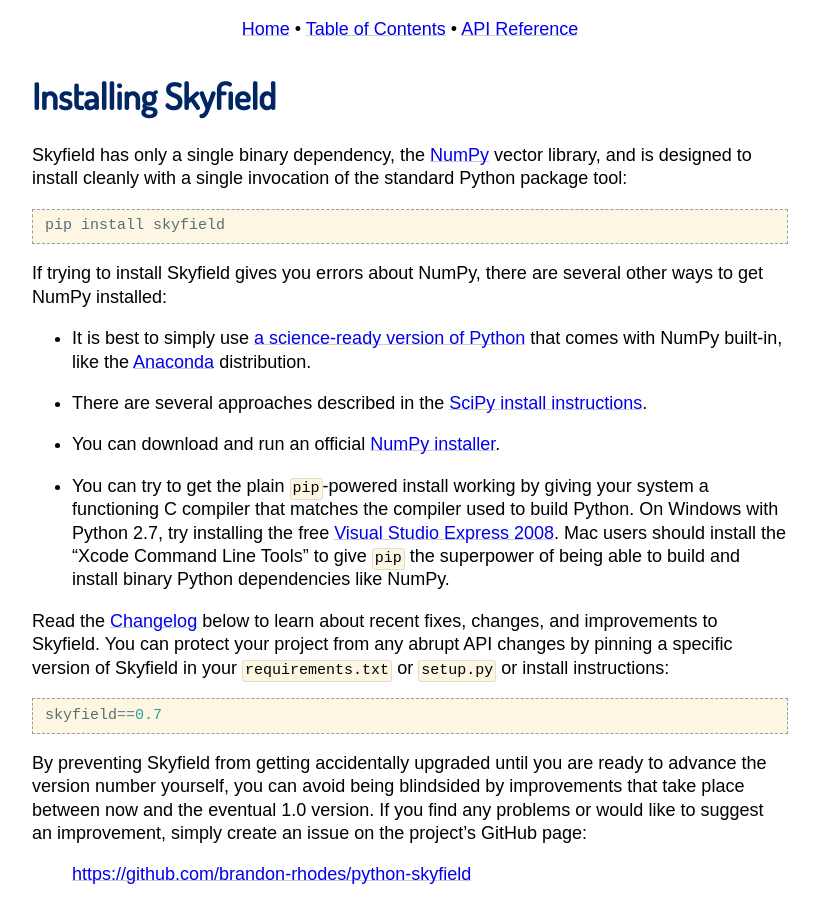
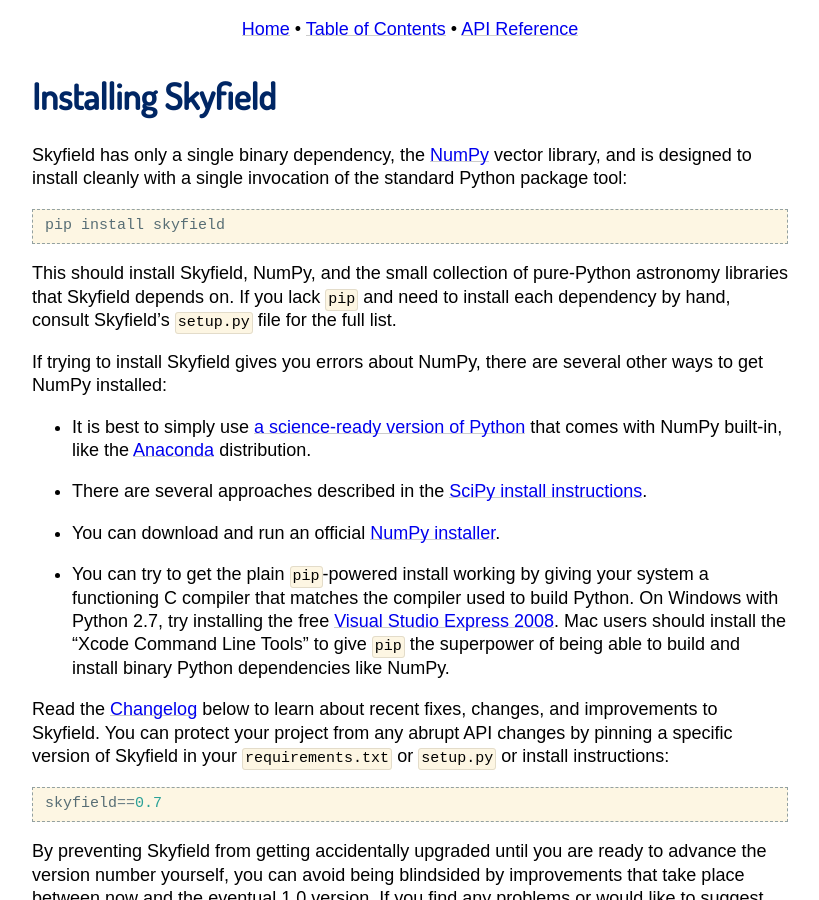
Before and after one commit to skyfielders/python-skyfield, a Sphinx documentation site: the page built from skyfield/documentation/installation.rst, in a window 1280 px wide and 900 px high. Shown: the whole window, without its empty margins (230-1049 px from the left). Built offline with Sphinx 7.4.7, drawn with Linux system fonts in a browser that asks for light colours; some web fonts are replaced.

Commit message:
Explain how to install without `pip`
Also, link to install guide from front page.  Fixes #135.

```diff
--- a/README.rst
+++ b/README.rst
@@ -42,6 +42,9 @@
 * `Home page and documentation
   <http://rhodesmill.org/skyfield>`_.
 
+* `Installing Skyfield
+  <http://rhodesmill.org/skyfield/installation.html>`_.
+
 * `Contributing to Skyfield
   <https://github.com/skyfielders/python-skyfield/blob/master/Contrib.rst>`_.
 
--- a/skyfield/documentation/index.rst
+++ b/skyfield/documentation/index.rst
@@ -98,6 +98,7 @@
 Skyfield’s documentation lives here at the main Skyfield web site:
 
 * :doc:`toc`
+* :doc:`installation`
 * :doc:`api`
 * :ref:`changelog`
 
--- a/skyfield/documentation/installation.rst
+++ b/skyfield/documentation/installation.rst
@@ -11,6 +11,12 @@
 of the standard Python package tool::
 
     pip install skyfield
+
+This should install Skyfield, NumPy,
+and the small collection of pure-Python astronomy libraries
+that Skyfield depends on.
+If you lack ``pip`` and need to install each dependency by hand,
+consult Skyfield’s ``setup.py`` file for the full list.
 
 If trying to install Skyfield gives you errors about NumPy,
 there are several other ways to get NumPy installed:
```
